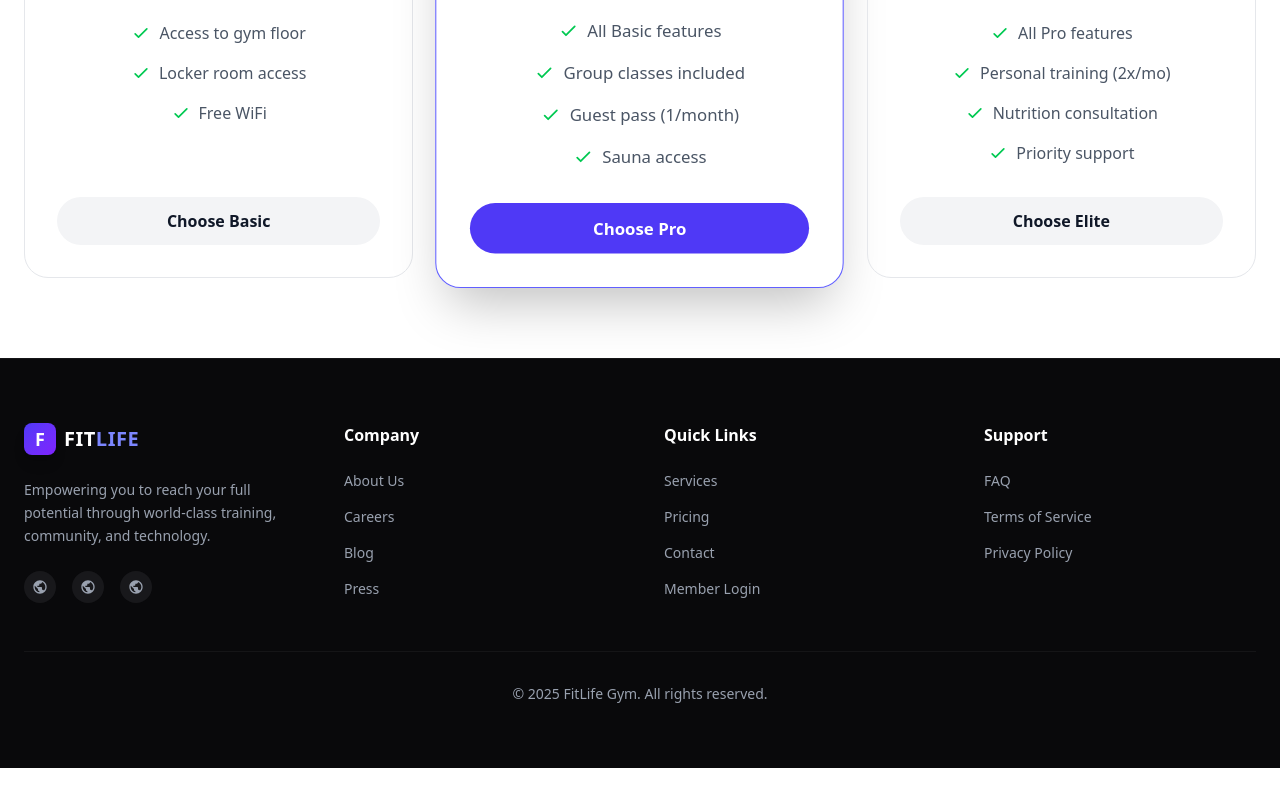
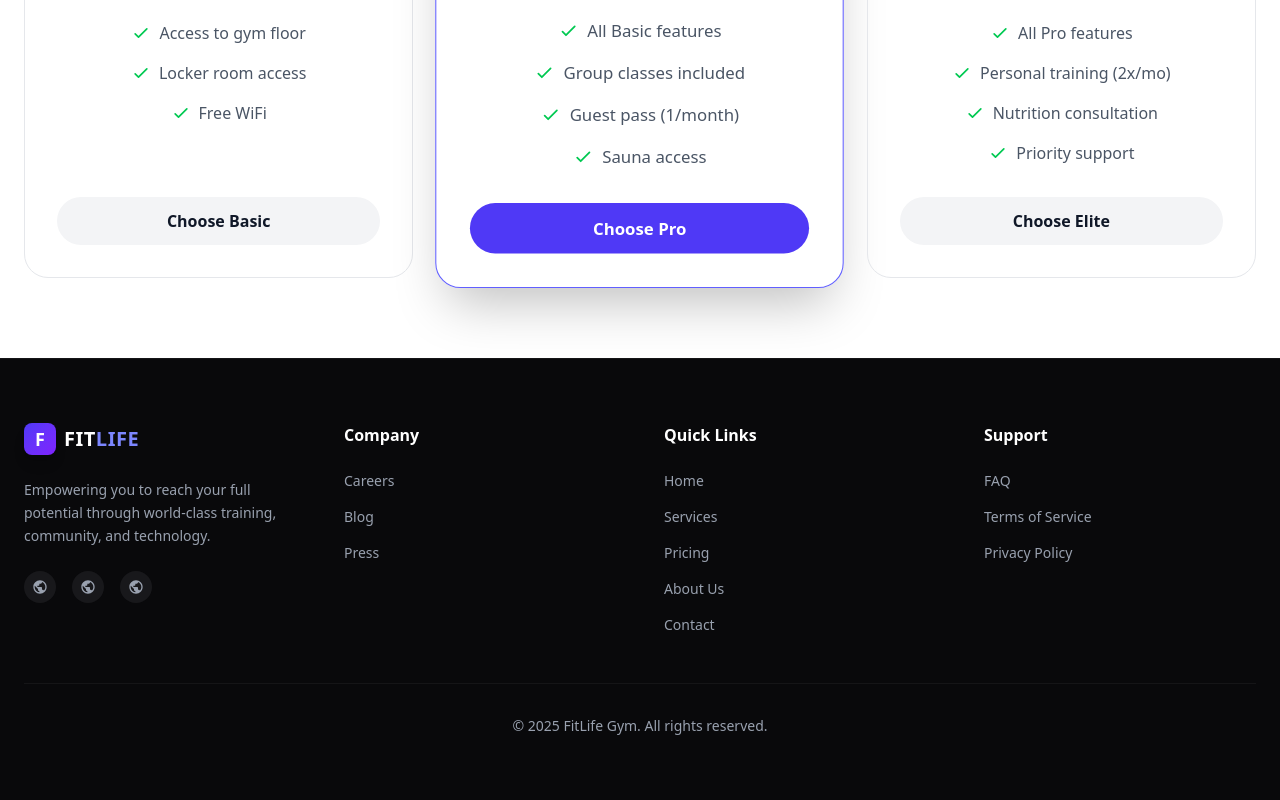
Before and after one commit to sahnawashussain786/experiment, a React (Vite) app in the folder client/: page / in a window 1280 px wide. Shown: the part 2658-3458 px from the top of the page. Before the commit the page ends 3426 px from the top, so only its background shows below. Built offline with nearby package versions, Linux system fonts and the light colour scheme; no server answers.

Commit message:
feat: add Footer component with navigation links, social media placeholders, and copyright information

```diff
--- a/client/src/components/Footer.jsx
+++ b/client/src/components/Footer.jsx
@@ -42,11 +42,6 @@ const Footer = () => {
             <h4 className="text-white font-bold mb-6">Company</h4>
             <ul className="space-y-4 text-sm">
               <li>
-                <Link to="/about" className="hover:text-indigo-400 transition">
-                  About Us
-                </Link>
-              </li>
-              <li>
                 <Link
                   to="/careers"
                   className="hover:text-indigo-400 transition"
@@ -71,6 +66,11 @@ const Footer = () => {
             <h4 className="text-white font-bold mb-6">Quick Links</h4>
             <ul className="space-y-4 text-sm">
               <li>
+                <Link to="/" className="hover:text-indigo-400 transition">
+                  Home
+                </Link>
+              </li>
+              <li>
                 <Link
                   to="/services"
                   className="hover:text-indigo-400 transition"
@@ -87,16 +87,16 @@ const Footer = () => {
                 </Link>
               </li>
               <li>
+                <Link to="/about" className="hover:text-indigo-400 transition">
+                  About Us
+                </Link>
+              </li>
+              <li>
                 <Link
                   to="/contact"
                   className="hover:text-indigo-400 transition"
                 >
                   Contact
-                </Link>
-              </li>
-              <li>
-                <Link to="/login" className="hover:text-indigo-400 transition">
-                  Member Login
                 </Link>
               </li>
             </ul>
```
